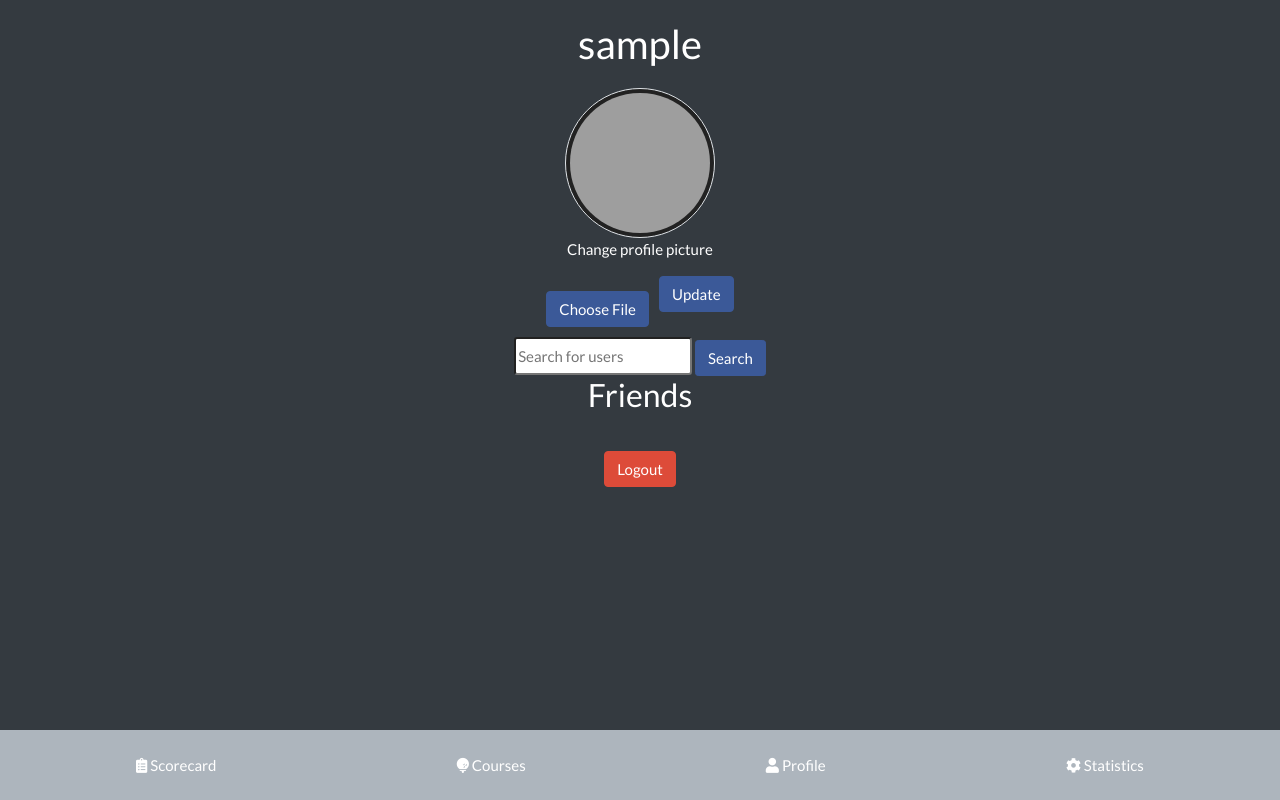
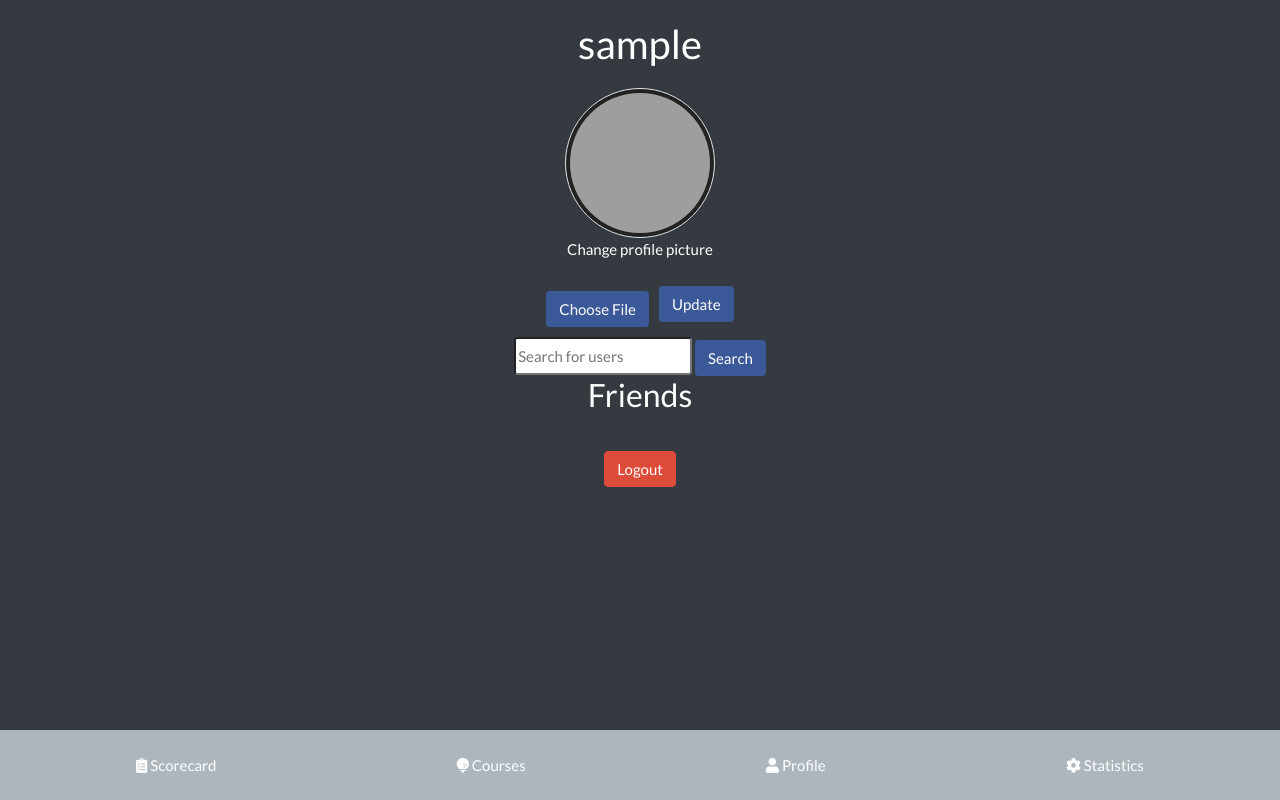
Before and after one commit to webcamleif/dg, a Flask app: page /profile in a window 1280 px wide. Run offline with Flask 3, Linux system fonts and the light colour scheme; the visitor is signed in with stand-in values (Sample User, id 1); data that the repository does not hold is empty; some libraries are stand-ins or nearby versions; grey boxes are pictures that could not be loaded.

Commit message:
Styling profile

```diff
--- a/static/styles.css
+++ b/static/styles.css
@@ -456,15 +456,20 @@ label[for="picture"] {
 
 .button-group {
     display: inline-flex;
-    align-items: center;
+    align-items: center; /* Vertically align the items in the center */
     justify-content: center;
 }
 
-.custom-file-upload {
+.custom-file-upload, #update-button {
+    display: inline-block; /* Treat both elements as inline-block */
+    margin: 0; /* Reset margins */
     padding: .375rem .75rem; /* Adjust padding to match */
     line-height: 1.5; /* Adjust line-height to match */
     vertical-align: middle; /* Align text vertically */
+    border: 1px solid transparent; /* Add a transparent border to ensure consistent sizing */
+    box-sizing: border-box; /* Ensure padding and border are included in the element's total width and height */
 }
+
 #search-bar {
     height: 38px; /* Adjust height to match the Search button */
     border-radius: .2rem; /* Optional: match border-radius with the Search button */
--- a/templates/profile.html
+++ b/templates/profile.html
@@ -9,7 +9,7 @@
             <div class="button-group">
                 <label for="picture" class="btn btn-primary custom-file-upload">Choose File</label>
                 <input type="file" id="picture" name="picture" style="display: none;">
-                <button type="submit" class="btn btn-primary" id="update-button">Update</button>
+                <button type="submit" class="btn btn-primary custom-file-upload" id="update-button">Update</button>
             </div>
         </div>
     </form>
```
